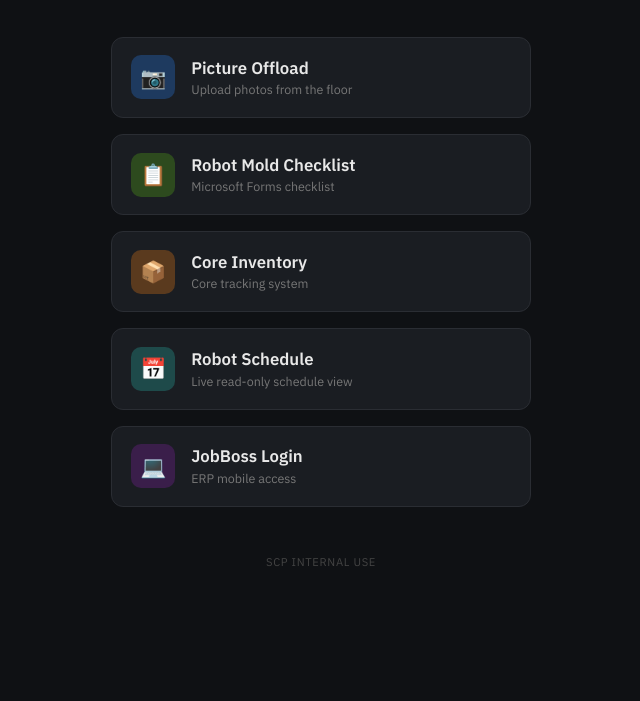
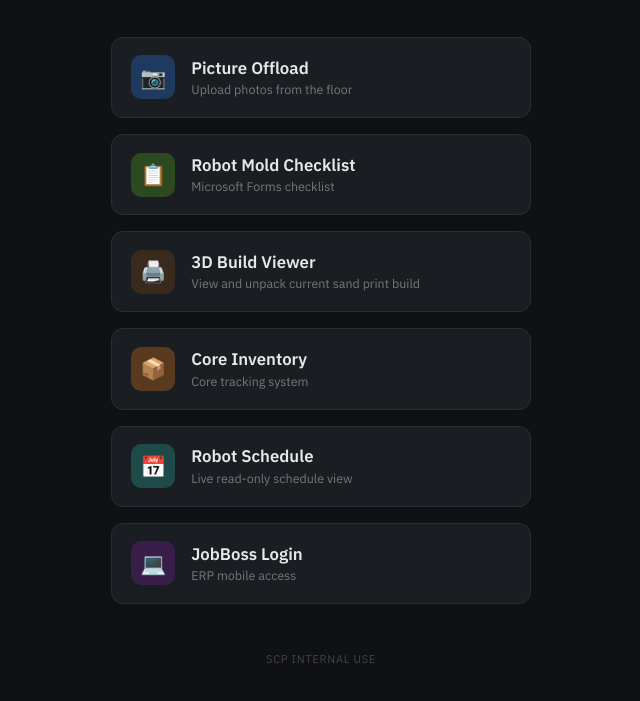
Before and after one commit to Rmoody25/Robot-QR-Code-Master-List, a plain HTML site: page index.html in a window 1280 px wide. Shown: the part 117-818 px from the top of the page, without its empty margins (319-959 px from the left). Drawn offline with Linux system fonts and the light colour scheme.

Commit message:
Add 3D Build Viewer link card with printer icon
Added a new link card for the 3D Build Viewer with an icon and description.

```diff
--- a/index.html
+++ b/index.html
@@ -100,6 +100,7 @@
     .icon-box      { background: #5a3a1e; }
     .icon-terminal { background: #3a1e4a; }
     .icon-schedule { background: #1e4a4a; }
+    .icon-printer  { background: #3a2a1e; }
 
     .link-text h2 {
       font-size: 1.05rem;
@@ -148,6 +149,14 @@
       </div>
     </a>
 
+    <a class="link-card" target="_blank" href="http://192.168.1.235:8080">
+      <div class="link-icon icon-printer">🖨️</div>
+      <div class="link-text">
+        <h2>3D Build Viewer</h2>
+        <p>View and unpack current sand print build</p>
+      </div>
+    </a>
+
     <a class="link-card" target="_blank" href="https://accurate-truth-production-25d4.up.railway.app/">
       <div class="link-icon icon-box">📦</div>
       <div class="link-text">
```
